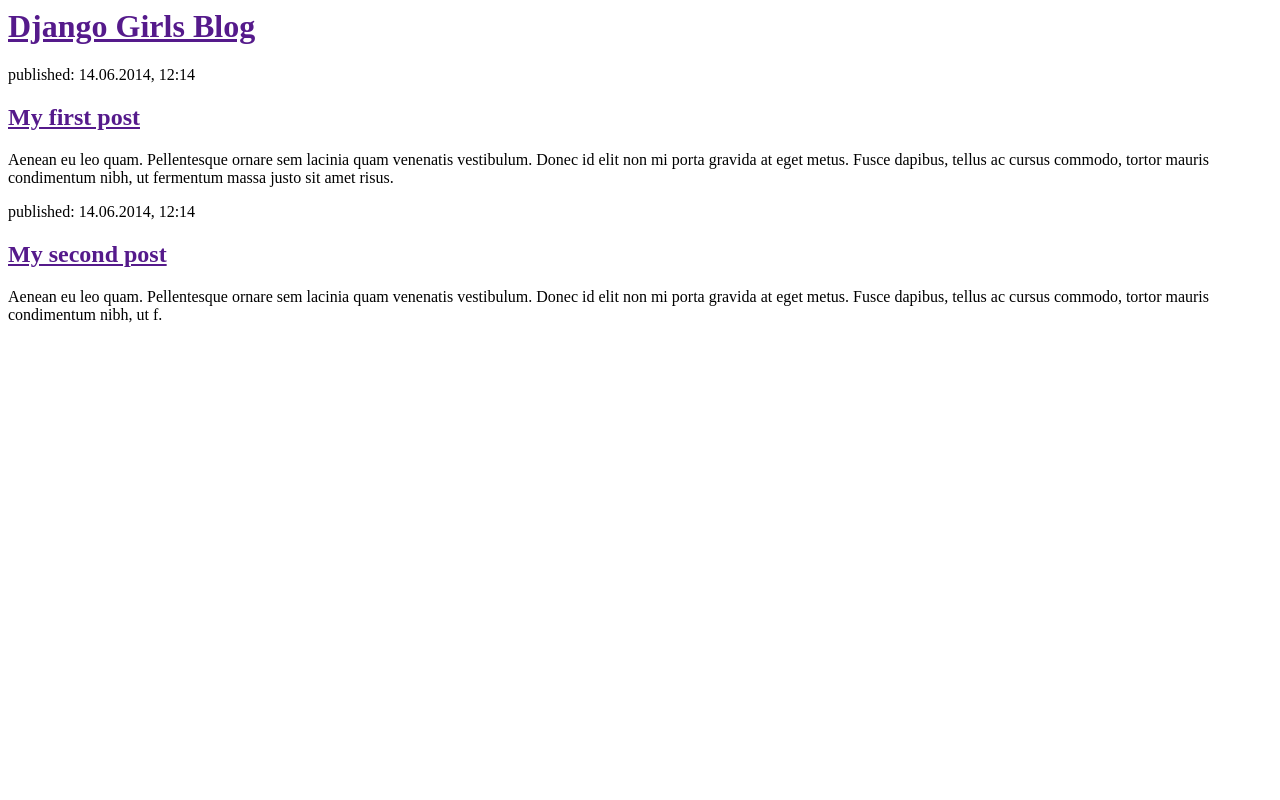
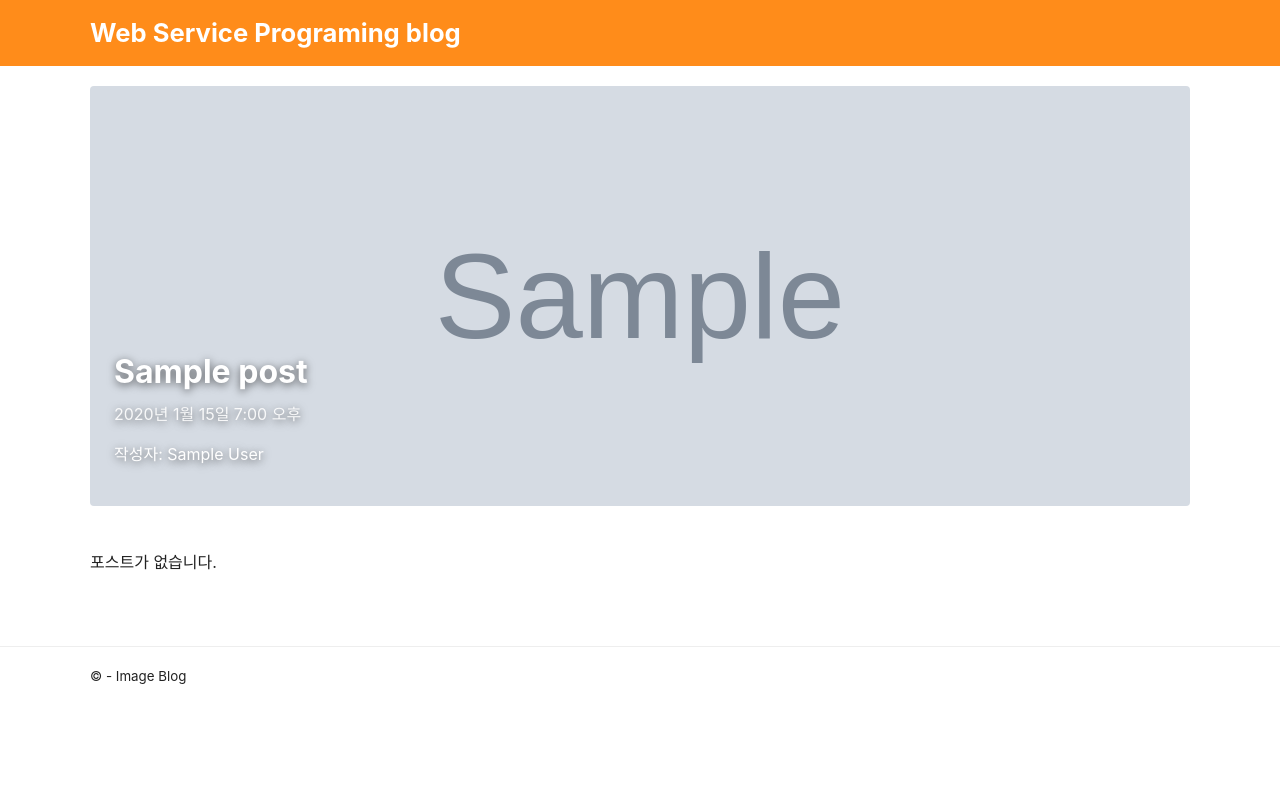
Before and after one commit to seohyunlee-coding/django, a Django app: page / in a window 1280 px wide. Run offline with Django 5.2, Linux system fonts and the light colour scheme; tables that the repository leaves empty hold one stand-in row (values such as "Sample post"); grey boxes marked "Sample" are stand-in pictures.

Commit message:
html등 추가

```diff
--- a/mysite/blog/models.py
+++ b/mysite/blog/models.py
@@ -8,6 +8,7 @@
     text = models.TextField()
     created_date = models.DateTimeField(default=timezone.now)
     published_date = models.DateTimeField(blank=True, null=True)
+    image = models.ImageField(upload_to='blog_image/%Y/%m/%d/')
 
     def publish(self):
         self.published_date = timezone.now()
--- /dev/null
+++ b/mysite/blog/static/css/blog.css
@@ -0,0 +1,156 @@
+.blog-image-list {
+  object-fit: cover;
+}
+
+/* Base layout */
+:root {
+  --brand: #ff8c1a;
+  --muted: #666;
+  --max-width: 1100px;
+}
+
+* {
+  box-sizing: border-box
+}
+
+body {
+  font-family: -apple-system, BlinkMacSystemFont, 'Segoe UI', Roboto, 'Helvetica Neue', Arial;
+  line-height: 1.5;
+  color: #222;
+  margin: 0;
+  background: #fff
+}
+
+.container {
+  width: 90%;
+  max-width: var(--max-width);
+  margin: 0 auto
+}
+
+/* Header */
+.site-header {
+  background: var(--brand);
+  color: white;
+  padding: 14px 0
+}
+
+.header-inner {
+  display: flex;
+  align-items: center
+}
+
+.site-title {
+  margin: 0;
+  font-weight: 700;
+  font-size: 1.6rem
+}
+
+/* Main */
+.main-content {
+  padding: 20px 0
+}
+
+/* Hero */
+.hero {
+  position: relative;
+  margin-bottom: 28px
+}
+
+.hero-image {
+  width: 100%;
+  height: 420px;
+  object-fit: cover;
+  display: block;
+  border-radius: 4px
+}
+
+.hero-overlay {
+  position: absolute;
+  left: 24px;
+  bottom: 24px;
+  color: white;
+  text-shadow: 0 2px 8px rgba(0, 0, 0, 0.6)
+}
+
+.hero-title {
+  margin: 0;
+  font-size: 2rem
+}
+
+.hero-date {
+  margin-top: 6px;
+  color: rgba(255, 255, 255, 0.9)
+}
+
+/* Post list grid */
+.post-list {
+  display: grid;
+  grid-template-columns: repeat(auto-fit, minmax(280px, 1fr));
+  gap: 20px
+}
+
+.post-card {
+  background: #fff;
+  border-radius: 6px;
+  box-shadow: 0 2px 6px rgba(0, 0, 0, 0.08);
+  overflow: hidden
+}
+
+.card-link {
+  color: inherit;
+  text-decoration: none;
+  display: flex;
+  flex-direction: column;
+  height: 100%
+}
+
+.card-image-wrap {
+  width: 100%;
+  height: 160px;
+  overflow: hidden
+}
+
+.card-image {
+  width: 100%;
+  height: 100%;
+  object-fit: cover;
+  display: block
+}
+
+.card-body {
+  padding: 12px
+}
+
+.card-title {
+  margin: 0 0 8px 0;
+  font-size: 1.1rem
+}
+
+.card-excerpt {
+  margin: 0 0 10px 0;
+  color: var(--muted);
+  font-size: 0.95rem
+}
+
+.card-meta {
+  font-size: 0.8rem;
+  color: #999
+}
+
+/* Footer */
+.site-footer {
+  border-top: 1px solid #eee;
+  padding: 16px 0;
+  margin-top: 36px
+}
+
+/* Responsive tweaks */
+@media (max-width:640px) {
+  .hero-image {
+    height: 220px
+  }
+
+  .hero-title {
+    font-size: 1.3rem
+  }
+}
--- /dev/null
+++ b/mysite/blog/templates/blog/base.html
@@ -0,0 +1,30 @@
+<!DOCTYPE html>
+<html lang="ko">
+
+<head>
+  <meta charset="utf-8">
+  <meta name="viewport" content="width=device-width, initial-scale=1">
+  <title>{% block title %}Web Service Programing blog{% endblock %}</title>
+  {% load static %}
+  <link rel="stylesheet" href="{% static 'css/blog.css' %}">
+</head>
+
+<body>
+  <header class="site-header">
+    <div class="container header-inner">
+      <h1 class="site-title">Web Service Programing blog</h1>
+    </div>
+  </header>
+
+  <main class="container main-content">
+    {% block content %}{% endblock %}
+  </main>
+
+  <footer class="site-footer">
+    <div class="container">
+      <small>&copy; {{ now|date:"Y" }} - Image Blog</small>
+    </div>
+  </footer>
+</body>
+
+</html>
--- a/mysite/blog/templates/blog/post_list.html
+++ b/mysite/blog/templates/blog/post_list.html
@@ -1,25 +1,49 @@
-<html>
+{% extends 'blog/base.html' %}
+{% block content %}
 
-<head>
-  <title>Django Girls blog</title>
-</head>
+{% if posts %}
+{% with posts.0 as hero %}
+<section class="hero">
+  {% if hero.image %}
+  <img src="{{ hero.image.url }}" alt="{{ hero.title }}" class="hero-image">
+  {% else %}
+  <div class="hero-image"
+    style="background:#ddd;height:420px;border-radius:4px;display:flex;align-items:center;justify-content:center;color:#666">
+    이미지 없음</div>
+  {% endif %}
+  <div class="hero-overlay">
+    <h2 class="hero-title">{{ hero.title }}</h2>
+    <p class="hero-date">{{ hero.published_date|date:"Y년 n월 j일 g:i A" }}</p>
+    <p class="hero-author">작성자: {{ hero.author.get_full_name|default:hero.author.username }}</p>
+  </div>
+</section>
+{% endwith %}
+{% endif %}
 
-<body>
-  <div>
-    <h1><a href="">Django Girls Blog</a></h1>
-  </div>
-  <div>
-    <p>published: 14.06.2014, 12:14</p>
-    <h2><a href="">My first post</a></h2>
-    <p>Aenean eu leo quam. Pellentesque ornare sem lacinia quam venenatis vestibulum.
-      Donec id elit non mi porta gravida at eget metus. Fusce dapibus, tellus ac cursus commodo,
-      tortor mauris condimentum nibh, ut fermentum massa justo sit amet risus.</p>
-  </div>
-  <div>
-    <p>published: 14.06.2014, 12:14</p>
-    <h2><a href="">My second post</a></h2>
-    <p>Aenean eu leo quam. Pellentesque ornare sem lacinia quam venenatis vestibulum.
-      Donec id elit non mi porta gravida at eget metus. Fusce dapibus, tellus ac cursus commodo,
-      tortor mauris condimentum nibh, ut f.</p>
-  </div>
-</body
+<section class="post-list">
+  {% for post in posts|slice:"1:" %}
+  <article class="post-card">
+    <a href="#" class="card-link">
+      <div class="card-image-wrap">
+        {% if post.image %}
+        <img src="{{ post.image.url }}" alt="{{ post.title }}" class="card-image">
+        {% else %}
+        <div
+          style="background:#f3f3f3;width:100%;height:100%;display:flex;align-items:center;justify-content:center;color:#999">
+          이미지 없음</div>
+        {% endif %}
+      </div>
+      <div class="card-body">
+        <h3 class="card-title">{{ post.title }}</h3>
+        <p class="card-excerpt">{{ post.text|truncatechars:150 }}</p>
+        <div class="card-meta">{{ post.published_date|date:"Y년 n월 j일 g:i A" }} &middot; 작성자: {{
+          post.author.get_full_name|default:post.author.username }}</div>
+      </div>
+    </a>
+  </article>
+  {% empty %}
+  <p>포스트가 없습니다.</p>
+  {% endfor %}
+</section>
+
+{% endblock %}
--- a/mysite/blog/urls.py
+++ b/mysite/blog/urls.py
@@ -1,8 +1,13 @@
-from django.urls import path
+from django.urls import path, include
 from . import views
+from rest_framework import routers
+
+router = routers.DefaultRouter()
+router.register('Post', views.blogImage)
 
 app_name = 'blog'
 
 urlpatterns = [
     path('', views.post_list, name='post_list'),
+    path('api_root/', include(router.urls)),
 ]
--- a/mysite/blog/views.py
+++ b/mysite/blog/views.py
@@ -1,7 +1,49 @@
-from django.shortcuts import render
+from django.shortcuts import render, get_object_or_404, redirect
+from .models import Post
+from django.utils import timezone
+
+# added
+from rest_framework import viewsets
+from .serializers import PostSerializer
+
+
+class blogImage(viewsets.ModelViewSet):
+    queryset = Post.objects.all()
+    serializer_class = PostSerializer
 
 
 # Create your views here.
 def post_list(request):
-	"""Render the blog post list template at the site root."""
-	return render(request, 'blog/post_list.html')
+    posts = Post.objects.filter(published_date__lte=timezone.now()).order_by('published_date')
+    return render(request, 'blog/post_list.html', {'posts': posts})
+
+def post_detail(request, pk):
+    post = get_object_or_404(Post, pk=pk)
+    return render(request, 'blog/post_detail.html', {'post': post})
+
+def post_new(request):
+    if request.method == "POST":
+        form = PostForm(request.POST)
+        if form.is_valid():
+            post = form.save(commit=False)
+            post.author = request.user
+            post.published_date = timezone.now()
+            post.save()
+            return redirect('post_detail', pk=post.pk)
+    else:
+        form = PostForm()
+    return render(request, 'blog/post_edit.html', {'form': form})
+
+def post_edit(request, pk):
+    post = get_object_or_404(Post, pk=pk)
+    if request.method == "POST":
+        form = PostForm(request.POST, instance=post)
+        if form.is_valid():
+            post = form.save(commit=False)
+            post.author = request.user
+            post.published_date = timezone.now()
+            post.save()
+            return redirect('post_detail', pk=post.pk)
+    else:
+        form = PostForm(instance=post)
+    return render(request, 'blog/post_edit.html', {'form': form})
--- a/mysite/mysite/urls.py
+++ b/mysite/mysite/urls.py
@@ -16,9 +16,14 @@
 """
 from django.contrib import admin
 from django.urls import path, include
+from django.conf import settings
+from django.conf.urls.static import static
 
 urlpatterns = [
     path('admin/', admin.site.urls),
     # include blog app urls so the root URL can render the blog post list
     path('', include('blog.urls')),
 ]
+
+urlpatterns += static(settings.STATIC_URL,document_root=settings.STATIC_ROOT)
+urlpatterns += static(settings.MEDIA_URL, document_root=settings.MEDIA_ROOT)
```
Also changed, not shown: mysite/blog/serializers.py (added, +11 -0 lines), mysite/mysite/settings.py (+11 -0 lines), mysite/blog/migrations/0002_post_image.py (added).
